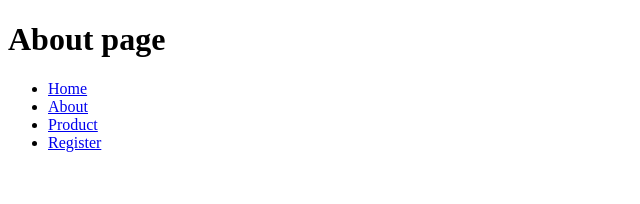
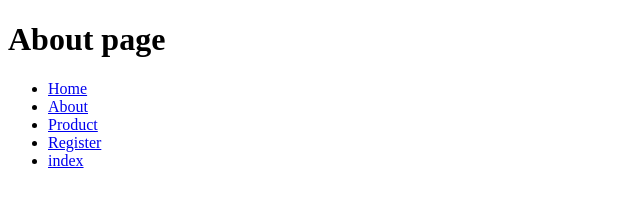
Before and after one commit to Aniketgudgal/CSS, a plain HTML site: page Layout_design/pages/about.html in a window 1280 px wide. Shown: the full height of the page, 0-640 px from the left. Drawn offline with Linux system fonts and the light colour scheme.

Commit message:
index file

```diff
--- a/Layout_design/pages/about.html
+++ b/Layout_design/pages/about.html
@@ -16,6 +16,7 @@
                 <li><a href="../pages/about.html">About</a></li>
                 <li><a href="../pages/product.html">Product</a></li>
                 <li><a href="../pages/register.html">Register</a></li>
+                <li><a href="./index.html">index</a></li>
             </ul>
         </div>
     </div>
```
Also changed, not shown: Layout_design/pages/login.html (+1 -0 lines), Layout_design/pages/product.html (+1 -0 lines), Layout_design/pages/register.html (+1 -0 lines).
